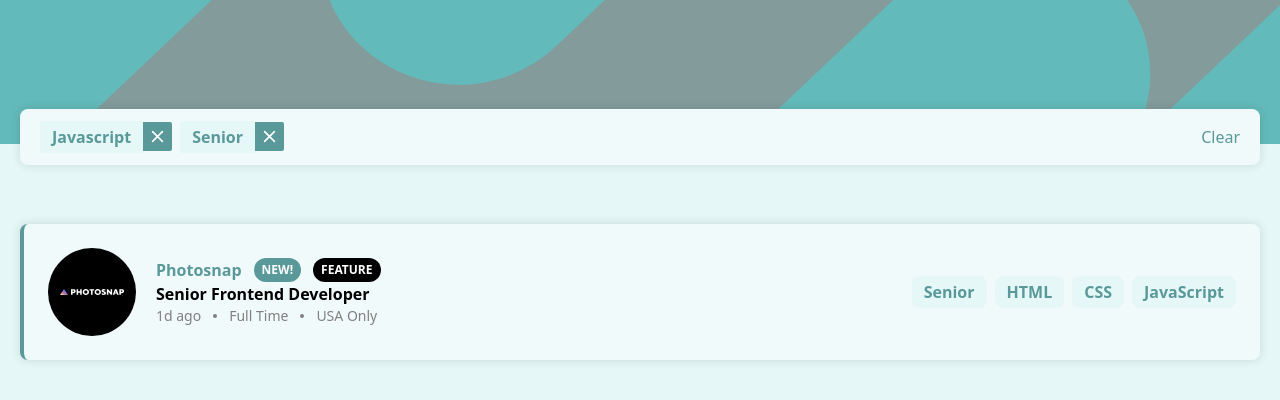
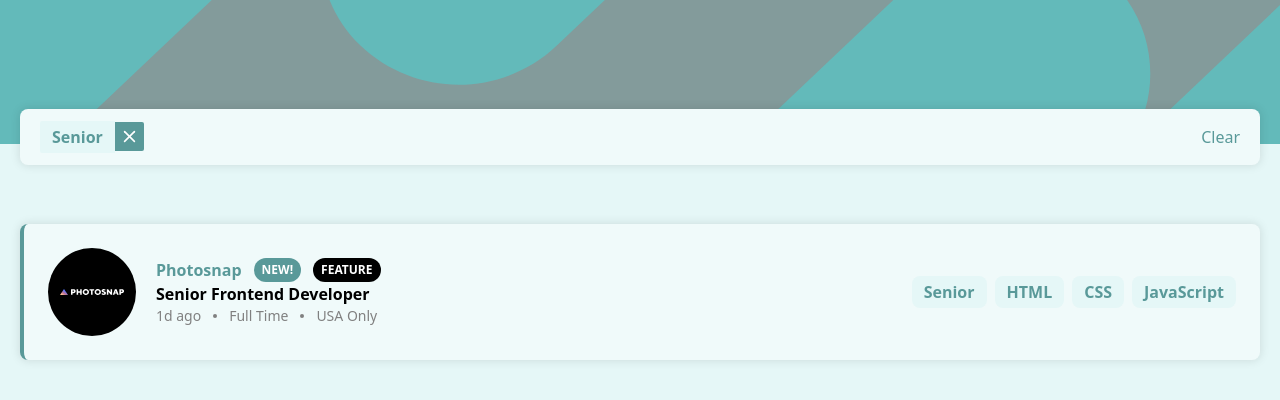
Before and after one commit to Stanislav453/static-job-listings, a React app: page / in a window 1280 px wide. Both pictures are taken after a click on the button "Senior". Shown: the top 400 px of the page. Built offline with nearby package versions, Linux system fonts and the light colour scheme; the HTML template or start-up script is replaced by a standard one.

Commit message:
refactoring

```diff
--- a/src/components/FilterJobs.tsx.tsx
+++ b/src/components/FilterJobs.tsx.tsx
@@ -13,15 +13,7 @@ const FilterJobs = ({ setFilterJobsData, filterJobsData }: FilterJobsType) => {
   return (
     <div className="absolute bottom-[-1.3rem] container mx-10 ">
       <div className="flex justify-between mx-5 bg-list-item py-3 px-5 rounded-lg shadow-boxList">
-        <ul className="flex gap-2">
-          <li className="flex justify-center items-center">
-            <span className=" px-3 py-1 text-main-font font-semibold rounded-tl-sm rounded-bl-sm bg-body-bg-color ">
-              Javascript
-            </span>
-            <button className="px-2 py-2  text-white bg-main-font rounded-br-sm rounded-tr-sm hover:bg-features transition ease-in-out duration-300">
-              <img src={xSvg} alt="X" />
-            </button>
-          </li>
+        <ul className="flex flex-wrap  gap-2">
           {filterJobsData.map((job, index) => {
             return (
               <li key={index} className="flex justify-center items-center">
```
